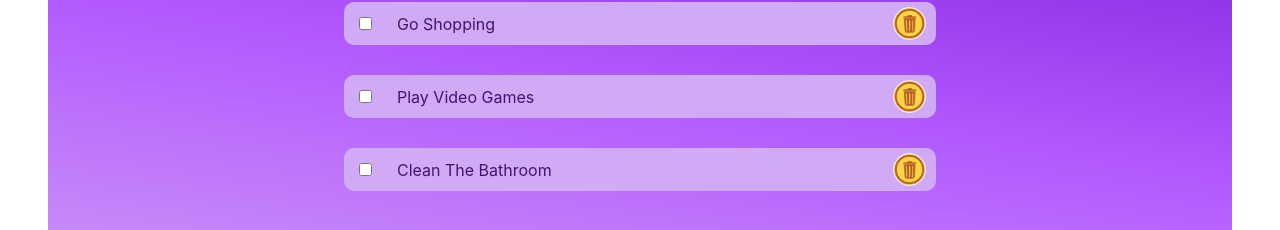
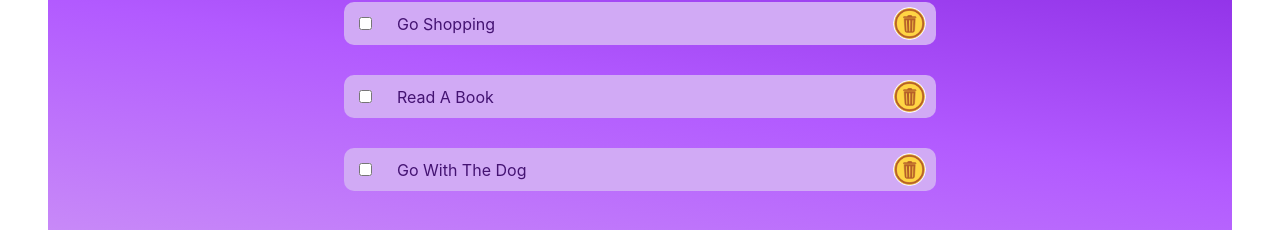
Before and after one commit to Jenseko/Todos_frontend, a React (Create React App) app: page / in a window 1280 px wide. Shown: the part 249-479 px from the top of the page. Built offline with nearby package versions, Linux system fonts and the light colour scheme; no server answers.

Commit message:
ready without error handling

```diff
--- a/src/components/TodoItems.js
+++ b/src/components/TodoItems.js
@@ -13,12 +13,10 @@ const TodoItems = (props) => {
     }
 
     const deleteTodo = () => {
-        // console.log("func works");
         // filtert alles raus was nicht mein einzelnes todo ist
         const newTodoList = props.completeTodoArr.filter((elt) => {
             return elt !== props.todo
         })
-        // console.log(newTodoList);
         props.delete(newTodoList);
     }
     return (
--- a/src/components/TodoList.js
+++ b/src/components/TodoList.js
@@ -3,7 +3,8 @@ import TodoItems from './TodoItems.js';
 import React, { useState, useEffect } from 'react';
 
 const TodoList = () => {
-    const [todos, setTodos] = useState(["go shopping", "play video games", "clean the bathroom"]);
+    const [todos, setTodos] = useState(["go shopping", "read a book", "go with the dog"]);
+    const [inputTodo, setInputTodo] = useState("");
 
     useEffect(() => {
         const getData = async () => {
@@ -16,24 +17,21 @@ const TodoList = () => {
 
 
     const addTodo = () => {
-        // console.log("func works")
-        const inputTodo = document.querySelector('form input[type="text"]').value
-        // console.log(inputTodo);
+
         // nimm alles aus todos und füge den value aus dem input zu
         setTodos([...todos, inputTodo]);
-        // cleart das input feld nachdem adden des todos
-        document.querySelector('form input[type="text"]').value = "";
+        // cleart das Inputfeld nach Hinzufügen eines Todos
+        setInputTodo('');
     }
 
     return (
         <section className='todo_section'>
             <form action="#">
-                <input type="text" name="" id="" />
+                <input type="text" value={inputTodo} onChange={(event) => setInputTodo(event.target.value)} />
                 <input type="button" value="Add" onClick={addTodo} />
             </form>
             <ul>
                 {todos.map((elt, index) => {
-                    // console.log(elt);
                     return (
                         <TodoItems
                             key={index}
```
